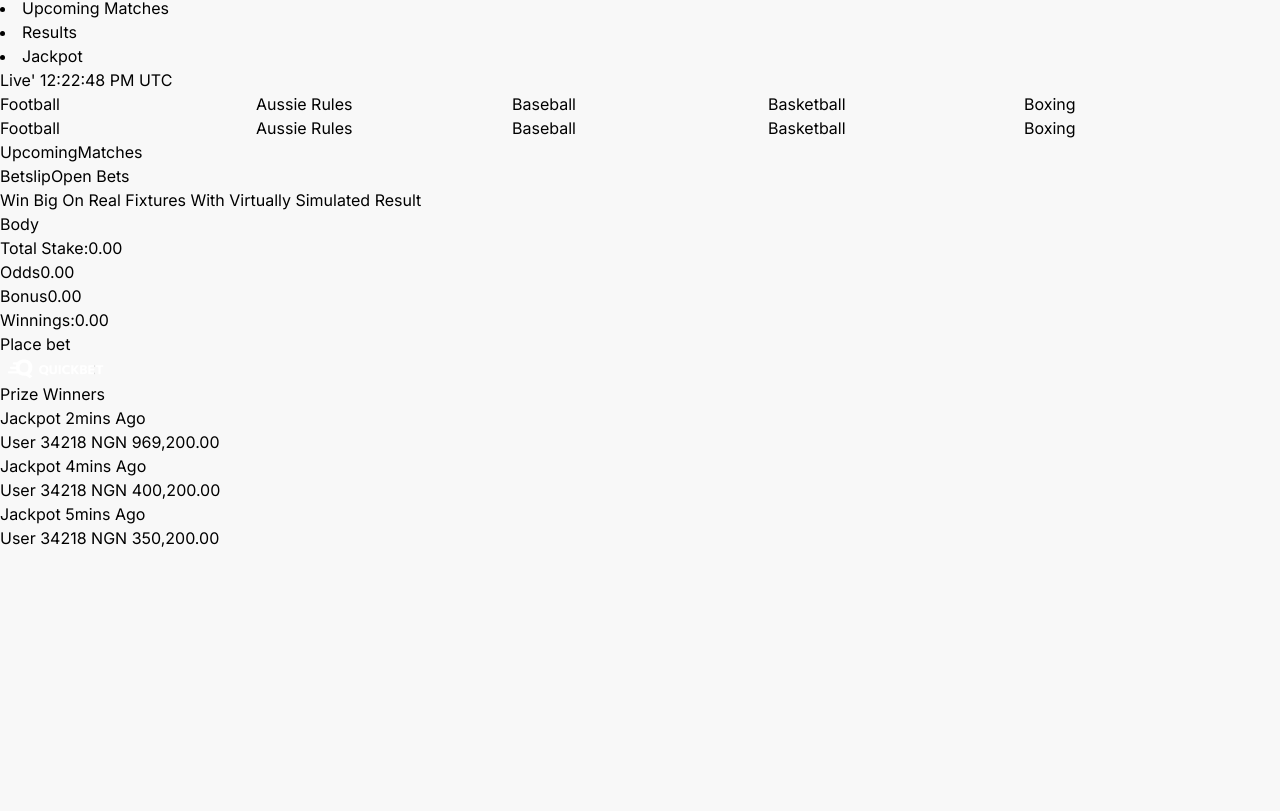
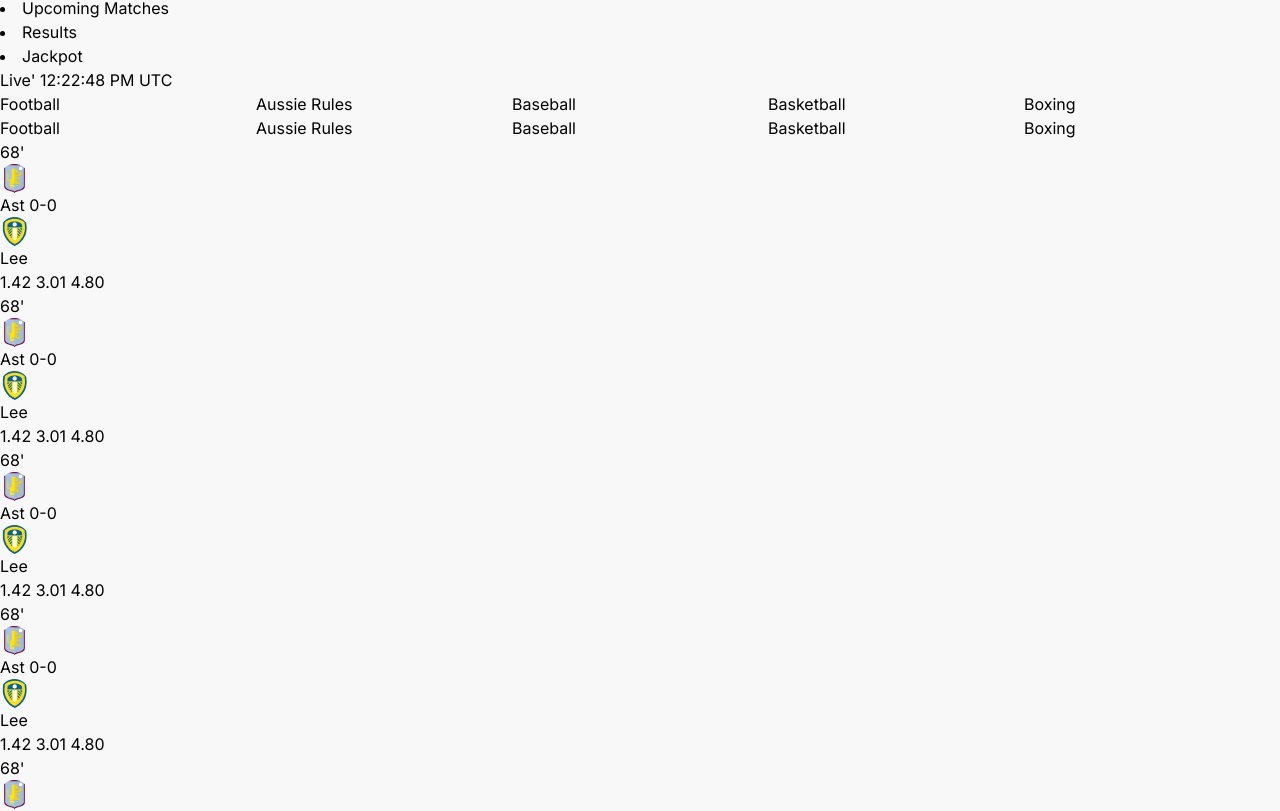
Before and after one commit to Bonhomie95/quickbet, a React (Vite) app in the folder client/: page / in a window 1280 px wide. Shown: the part 1714-2525 px from the top of the page. Before the commit the page ends 2264 px from the top, so only its background shows below. Built offline with nearby package versions, Linux system fonts and the light colour scheme.

Commit message:
Live Matches updated

```diff
--- a/client/src/components/LiveMatches.tsx
+++ b/client/src/components/LiveMatches.tsx
@@ -7,6 +7,7 @@ import { Pagination, A11y, Autoplay } from 'swiper/modules';
 import 'swiper/css';
 import 'swiper/css/navigation';
 import 'swiper/css/pagination';
+import Matches from './Matches';
 
 const date = new Date();
 const options = {
@@ -95,6 +96,7 @@ const LiveMatches = () => {
           ))}
         </Swiper>
       </div>
+      <Matches />
     </div>
   );
 };
--- /dev/null
+++ b/client/src/components/Matches.tsx
@@ -0,0 +1,43 @@
+import { LiveMatches } from '../constants';
+
+const Matches = () => {
+  return (
+    <div className="px-4 md:px-6 lg:px-8 py-4 text-xs md:text-sm lg:text-md">
+      {LiveMatches.map((livematch, index) => (
+        <div key={index} className="flex items-center justify-between mb-4">
+          <div className="hidden lg:flex items-center justify-center gap-2">
+            <span className="text-[#28CC0E]"> {`${livematch.time}`}' </span>
+            <img src={livematch.logo1} alt="Logo 1" />
+            <span className="uppercase"> {`${livematch.team1}`} </span>
+            <span> {livematch.score} </span>
+            <img src={livematch.logo2} alt="Logo 1" />
+            <span className="uppercase"> {`${livematch.team2}`} </span>
+          </div>
+          <div className="flex flex-col lg:hidden items-center justify-between gap-2">
+            <div className="flex items-center justify-between">
+              <span></span>
+            </div>
+            <div></div>
+            <div></div>
+          </div>
+          <div className="flex items-center justify-between gap-1 md:gap-3 lg:gap-4">
+            <span className="bg-[#F5F5F5] px-3 py-2 rounded-md cursor-pointer hover:text-gray-600">
+              {' '}
+              {livematch.win1}{' '}
+            </span>
+            <span className="bg-[#F5F5F5] px-3 py-2 rounded-md cursor-pointer hover:text-gray-600">
+              {' '}
+              {livematch.draw}{' '}
+            </span>
+            <span className="bg-[#F5F5F5] px-3 py-2 rounded-md cursor-pointer hover:text-gray-600">
+              {' '}
+              {livematch.win2}{' '}
+            </span>
+          </div>
+        </div>
+      ))}
+    </div>
+  );
+};
+
+export default Matches;
--- a/client/src/components/Navbar.tsx
+++ b/client/src/components/Navbar.tsx
@@ -19,13 +19,13 @@ const Navbar = () => {
           <div className="w-[50px] h-[40px]">
             <img src={logo} className="w-full h-full object-cover" />
           </div>
-          <span className="font-extrabold md:flex hidden"> QUICKBET </span>
+          <span className="font-extrabold lg:flex hidden"> QUICKBET </span>
         </Link>
         <div className="md:flex hidden items-center justify-center lg:gap-5 md:gap-2 rounded-3xl bg-[#694498] ">
           {navLinks.map((nav) => (
             <li
               key={nav.id}
-              className={`list-none py-[12px] lg:px-[45px] md:px-[25px] rounded-full cursor-pointer
+              className={`list-none py-[12px] lg:px-[45px] md:px-[20px] rounded-full cursor-pointer
               ${active === null && nav.id === '/' ? 'bg-[#7853A7]' : ''}
               ${nav.id === active ? 'bg-[#7853A7]' : 'bg-[#694498]'}`}
               onClick={() => addActive(nav.id)}
@@ -36,15 +36,15 @@ const Navbar = () => {
         </div>
         <div className="md:flex hidden items-center justify-between gap-1">
           <Link to="/login">
-            <div className="bg-[#7853A7] hover:bg-transparent px-6 py-2 rounded-md mr-1">
+            <div className="bg-[#7853A7] hover:bg-transparent lg:px-6 px-4 py-2 rounded-md mr- 1 uppercase">
               {' '}
-              lOGIN{' '}
+              login{' '}
             </div>{' '}
           </Link>
-          <span className="w-[1px] h-[32px] bg-white opacity-70"></span>
+          <span className="w-[1px] h-[32px] bg-white opacity-70 ml-2"></span>
           <Link to="/register">
             {' '}
-            <div className="p-1 hover:bg-[#7853A7] px-6 py-2 rounded-md mr-1">
+            <div className="p-1 hover:bg-[#7853A7] lg:px-6 px-4 py-2 rounded-md mr-1">
               {' '}
               REGISTER{' '}
             </div>
--- a/client/src/constants/index.ts
+++ b/client/src/constants/index.ts
@@ -1,6 +1,8 @@
 import winnersbetLogo from '/winnersbet.png';
 import slide from '/slide1.png';
 import mobileslide from '/mobileslide1.png';
+import ast from '/ast.png';
+import lee from '/lee.png';
 
 export const navLinks = [
   {
@@ -159,7 +161,7 @@ export const MainBodySlider = [
     h1: 'Everyone wins at QUICKBET',
     button: 'Bet now',
     buttonLink: '/bet-now',
-    image:  `${slide}` ,
+    image: `${slide}`,
     logo: `${winnersbetLogo}`,
   },
   {
@@ -172,3 +174,66 @@ export const MainBodySlider = [
     logo: `${winnersbetLogo}`,
   },
 ];
+
+export const LiveMatches = [
+  {
+    id: '1',
+    logo1: `${ast}`,
+    team1: 'Ast',
+    logo2: `${lee}`,
+    team2: 'Lee',
+    score: '0-0',
+    win1: '1.42',
+    draw: '3.01',
+    win2: '4.80',
+    time: '68'
+  },
+  {
+    id: '1',
+    logo1: `${ast}`,
+    team1: 'Ast',
+    logo2: `${lee}`,
+    team2: 'Lee',
+    score: '0-0',
+    win1: '1.42',
+    draw: '3.01',
+    win2: '4.80',
+    time: '68'
+  },
+  {
+    id: '1',
+    logo1: `${ast}`,
+    team1: 'Ast',
+    logo2: `${lee}`,
+    team2: 'Lee',
+    score: '0-0',
+    win1: '1.42',
+    draw: '3.01',
+    win2: '4.80',
+    time: '68'
+  },
+  {
+    id: '1',
+    logo1: `${ast}`,
+    team1: 'Ast',
+    logo2: `${lee}`,
+    team2: 'Lee',
+    score: '0-0',
+    win1: '1.42',
+    draw: '3.01',
+    win2: '4.80',
+    time: '68'
+  },
+  {
+    id: '1',
+    logo1: `${ast}`,
+    team1: 'Ast',
+    logo2: `${lee}`,
+    team2: 'Lee',
+    score: '0-0',
+    win1: '1.42',
+    draw: '3.01',
+    win2: '4.80',
+    time: '68'
+  },
+];
```
Also changed, not shown: client/public/ast.png (added), client/public/lee.png (added).
